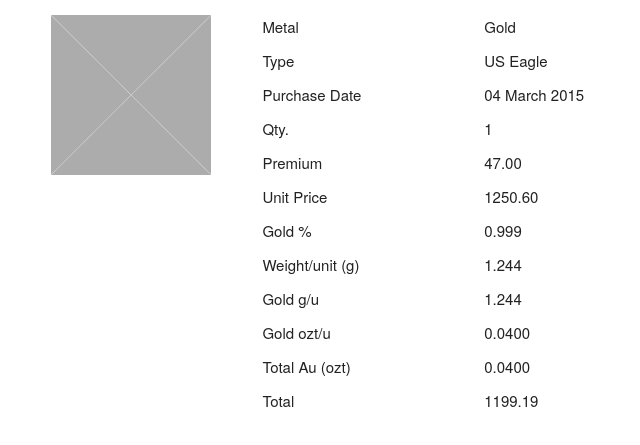
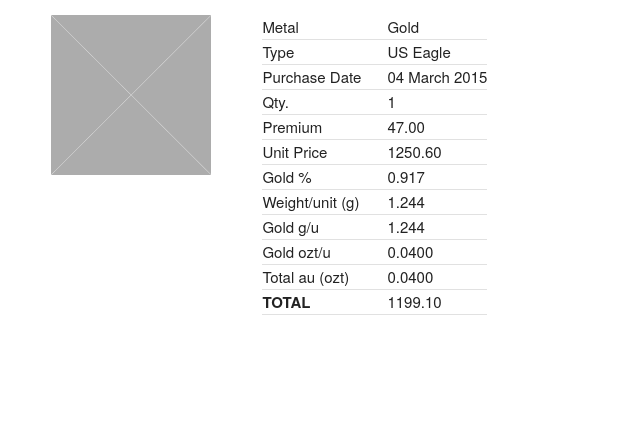
Before and after one commit to cse134b-cacheit/hw3-wireframes, a website: page views/item-detail.html in a window 1280 px wide. Shown: the part 61-506 px from the top of the page, without its empty margins (0-640 px from the left). Drawn offline with Linux system fonts and the light colour scheme.

Commit message:
Changed to details to table

```diff
--- a/views/item-detail.html
+++ b/views/item-detail.html
@@ -20,37 +20,57 @@
       <img style="width: 100%; height: 100%;" src="../bower_components/skeleton/images/placeholder-square.jpg" alt="Item Picture">
     </div>
 
-    <div class="two columns">
-      <ul class="ul detail">
-        <li>Metal</li>
-        <li>Type</li>
-        <li>Purchase Date</li>
-        <li>Qty.</li>
-        <li>Premium</li>
-        <li>Unit Price</li>
-        <li>Gold %</li>
-        <li>Weight/unit (g)</li>
-        <li>Gold g/u</li>
-        <li>Gold ozt/u</li>
-        <li>Total Au (ozt)</li>
-        <li>Total</li>
-      </ul>
-    </div>
-    <div class="two columns">
-      <ul class="ul detail">
-        <li>Gold</li>
-        <li>US Eagle</li>
-        <li>04 March 2015</li>
-        <li>1</li>
-        <li>47.00</li>
-        <li>1250.60</li>
-        <li>0.999</li>
-        <li>1.244</li>
-        <li>1.244</li>
-        <li>0.0400</li>
-        <li>0.0400</li>
-        <li>1199.19</li>
-      </ul>
+    <div class="one-third column">
+      <table class="table detail">
+        <col width="125px">
+        <tr>
+            <td>Metal</td>
+            <td name="metal">Gold</td>
+        <tr>
+            <td>Type</td>
+            <td name="type">US Eagle</td>
+        </tr>
+        <tr>
+            <td>Purchase Date</td>
+            <td name="date">04 March 2015</td>
+        </tr>
+        <tr>
+            <td>Qty.</td>
+            <td name="quantity">1</td>
+        </tr>
+        <tr>
+            <td>Premium</td>
+            <td name="premium">47.00</td>
+        </tr>
+        <tr>
+            <td>Unit Price</td>
+            <td name="price">1250.60</td>
+        </tr>
+        <tr>
+            <td>Gold %</td>
+            <td name="goldpercent">0.917</td>
+        </tr>
+        <tr>
+            <td>Weight/unit (g)</td>
+            <td name="weightUnit">1.244</td>
+        </tr>
+        <tr>
+            <td>Gold g/u</td>
+            <td name="goldGu">1.244</td>
+        </tr>
+        <tr>
+            <td>Gold ozt/u</td>
+            <td name="goldOzt">0.0400</td>
+        </tr>
+        <tr>
+            <td>Total au (ozt)</td>
+            <td name="totalAu">0.0400</td>
+        </tr>
+        <tr>
+            <td><b>TOTAL</b></td>
+            <td name="total">1199.10</td>
+        </tr>
+      </table>
     </div>
   </section>
 </body>
```
